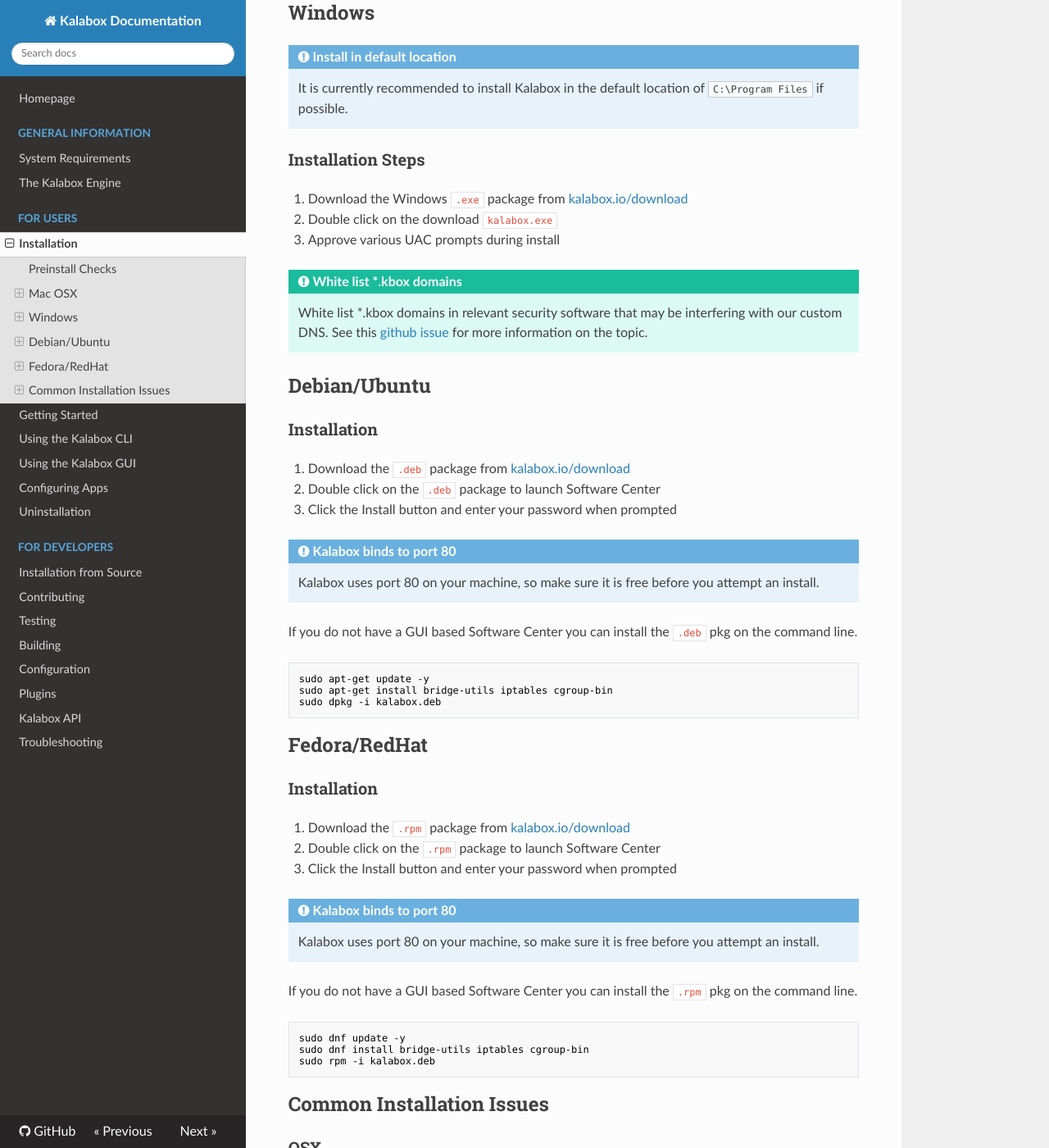
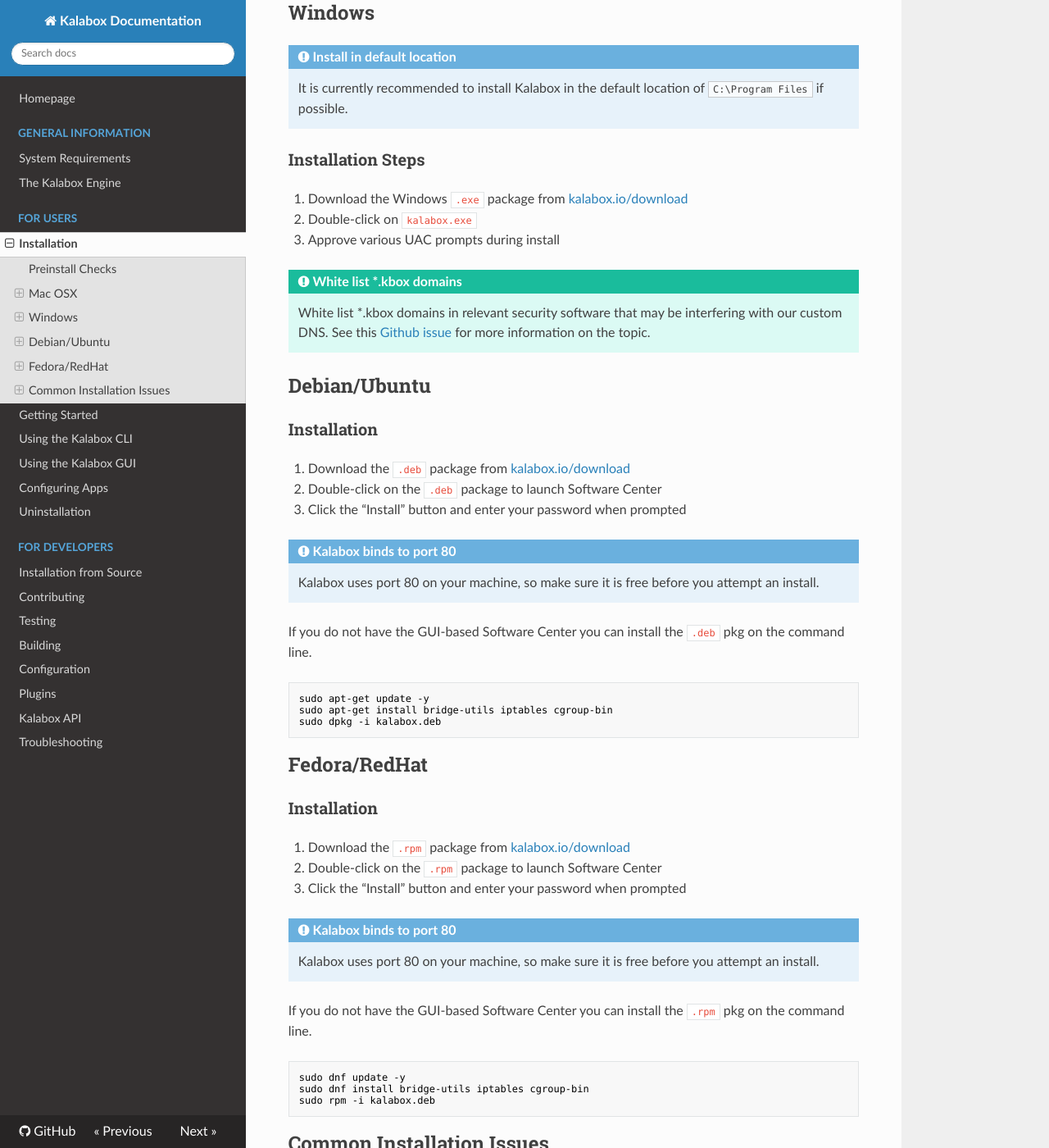
Before and after one commit to kalabox/kalabox, an MkDocs documentation site: the page built from docs/users/install.md, in a window 1280 px wide and 1400 px high, scrolled down 613 px. Shown: the whole window at 82% size. Built offline with MkDocs 1.6.1, drawn with Linux system fonts in a browser that asks for light colours; nearby versions of some CDN libraries; old or Windows-style settings are respelled for this version of MkDocs; some of the changed text lies outside the part shown.

Commit message:
Update install.md

````diff
--- a/docs/users/install.md
+++ b/docs/users/install.md
@@ -4,10 +4,10 @@ Installation
 Preinstall Checks
 -----------------
 
-1. If you have previously installed Kalabox and are attempting to install a new minor version (ie from 0.12.x to 0.13.x) it is **highly recommended** that you [uninstall](http://docs.kalabox.io/users/uninstall/) your current version of Kalabox before continuing
-2. Verify that your system meets the [minimum system and hardware requirements](http://docs.kalabox.io/general/sysreq/) to run Kalabox
-3. Verify that you are connected to the internet
-4. Verify that you have administrative access to your machine
+1. If you have previously installed Kalabox and are attempting to install a new minor version (ie from 0.12.x to 0.13.x) it is **highly recommended** that you [uninstall](http://docs.kalabox.io/users/uninstall/) your current version of Kalabox before continuing.
+2. Verify that your system meets the [minimum system and hardware requirements](http://docs.kalabox.io/general/sysreq/) to run Kalabox.
+3. Verify that you are connected to the internet.
+4. Verify that you have administrative access to your machine.
 
 Mac OSX
 -------
@@ -17,7 +17,7 @@ Mac OSX
 1. Download the `.dmg` package from [kalabox.io/download](http://kalabox.io/download)
 2. Mount the DMG by double-clicking it
 3. Double-click on the `KalaboxInstaller.pkg`
-4. Enter your username and password.
+4. Enter your username and password
 
 Windows
 -------
@@ -28,11 +28,11 @@ Windows
 ### Installation Steps
 
 1. Download the Windows `.exe` package from [kalabox.io/download](http://kalabox.io/download)
-2. Double click on the download `kalabox.exe`
+2. Double-click on `kalabox.exe`
 3. Approve various UAC prompts during install
 
 !!! tip "White list *.kbox domains"
-    White list *.kbox domains in relevant security software that may be interfering with our custom DNS. See this [github issue](https://github.com/kalabox/kalabox/issues/891) for more information on the topic.
+    White list *.kbox domains in relevant security software that may be interfering with our custom DNS. See this [Github issue](https://github.com/kalabox/kalabox/issues/891) for more information on the topic.
 
 Debian/Ubuntu
 -------------
@@ -40,13 +40,13 @@ Debian/Ubuntu
 ### Installation
 
 1. Download the `.deb` package from [kalabox.io/download](http://kalabox.io/download)
-2. Double click on the `.deb` package to launch Software Center
-3. Click the Install button and enter your password when prompted
+2. Double-click on the `.deb` package to launch Software Center
+3. Click the "Install" button and enter your password when prompted
 
 !!! Note "Kalabox binds to port 80"
     Kalabox uses port 80 on your machine, so make sure it is free before you attempt an install.
 
-If you do not have a GUI based Software Center you can install the `.deb` pkg on the command line.
+If you do not have the GUI-based Software Center you can install the `.deb` pkg on the command line.
 
 ```bash
 sudo apt-get update -y
@@ -60,13 +60,13 @@ Fedora/RedHat
 ### Installation
 
 1. Download the `.rpm` package from [kalabox.io/download](http://kalabox.io/download)
-2. Double click on the `.rpm` package to launch Software Center
-3. Click the Install button and enter your password when prompted
+2. Double-click on the `.rpm` package to launch Software Center
+3. Click the "Install" button and enter your password when prompted
 
 !!! Note "Kalabox binds to port 80"
     Kalabox uses port 80 on your machine, so make sure it is free before you attempt an install.
 
-If you do not have a GUI based Software Center you can install the `.rpm` pkg on the command line.
+If you do not have the GUI-based Software Center you can install the `.rpm` pkg on the command line.
 
 ```bash
 sudo dnf update -y
````
